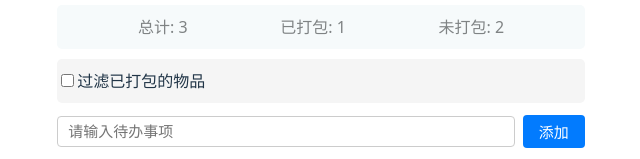
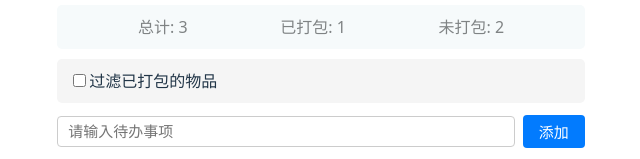
Before and after one commit to AnyaLi-tms/class-react-demo, a React (Vite) app: page /todos in a window 1280 px wide. Shown: the part 326-485 px from the top of the page, without its empty margins (319-959 px from the left). Built offline with nearby package versions, Linux system fonts and the light colour scheme.

Commit message:
style(TodoList): fix filter font

```diff
--- a/src/components/TodoList/index.jsx
+++ b/src/components/TodoList/index.jsx
@@ -53,7 +53,7 @@ export default function TodoList() {
         <span>未打包: {uncompletedCount}</span>
       </div>
       <div className={styles.filterDiv}>
-        <label>
+        <label style={{ padding: "0 12px" }}>
           <input
             type="checkbox"
             checked={isFilter}
```
